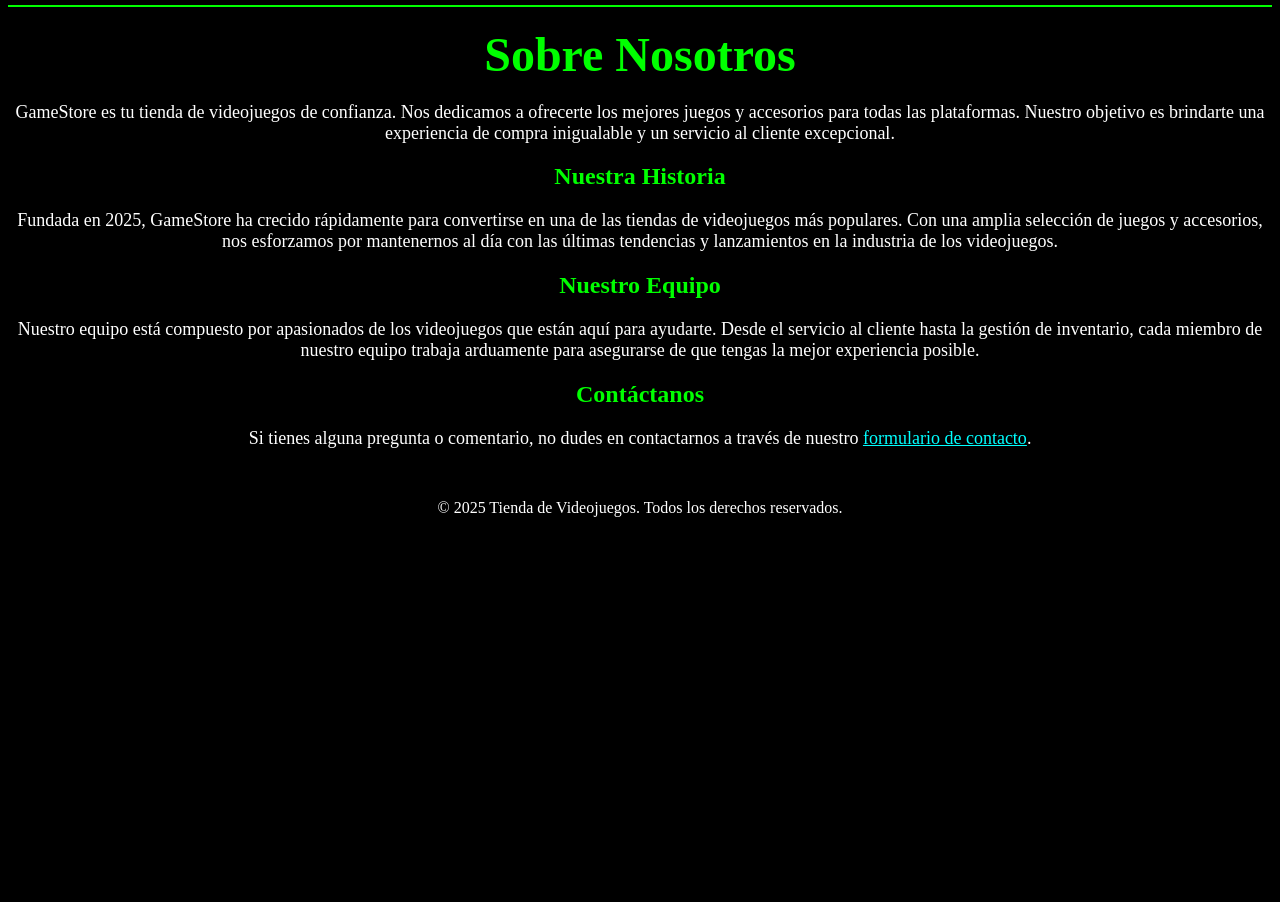
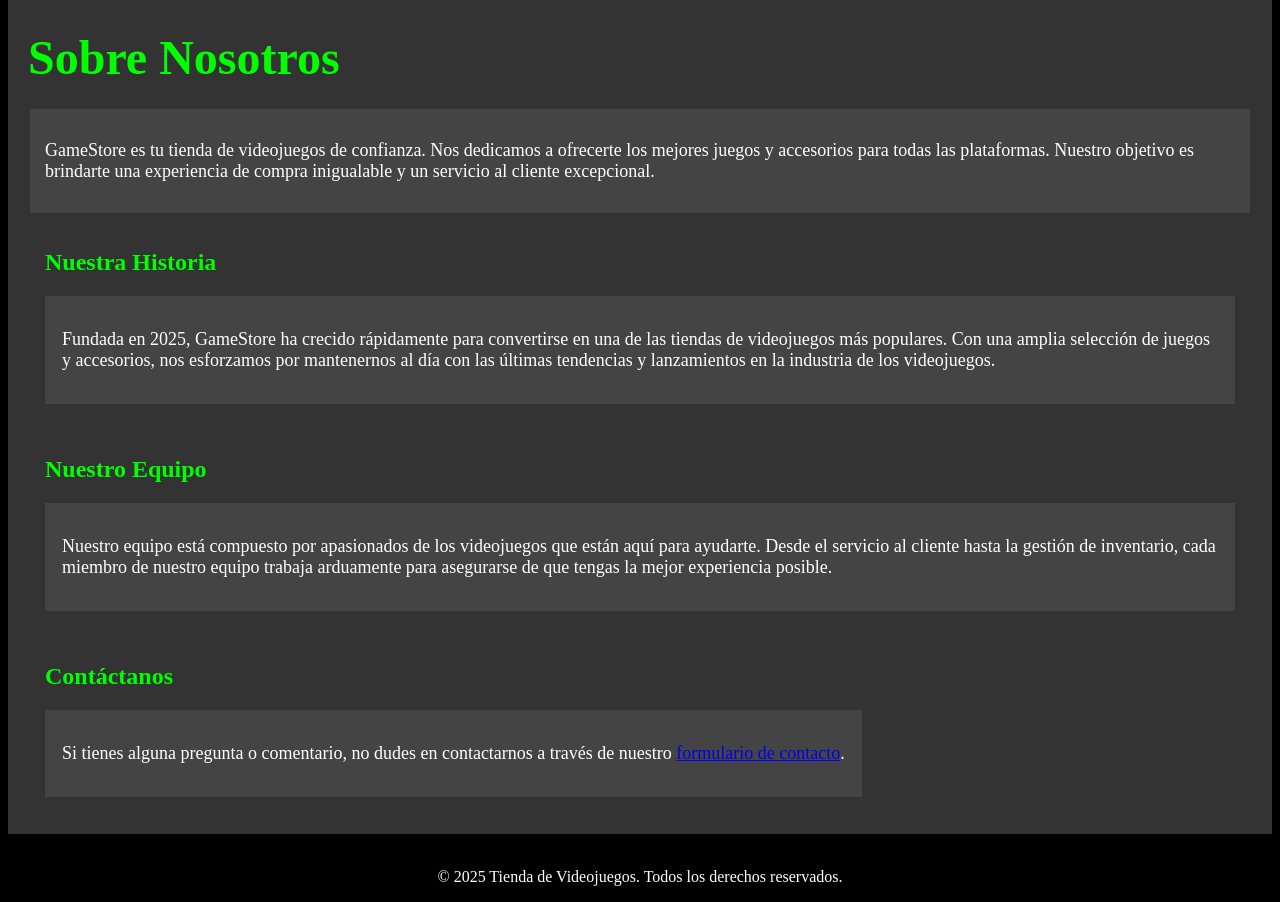
Before and after one commit to NAbantoHuaman/GameStore, a plain HTML site: page pages/nosotros.html in a window 1280 px wide. Shown: the part 422-1324 px from the top of the page. Before the commit the page ends 955 px from the top, so only its background shows below. Drawn offline with Linux system fonts and the light colour scheme.

Commit message:
Actualización

```diff
--- a/pages/nosotros.html
+++ b/pages/nosotros.html
@@ -8,7 +8,7 @@
 <body bgcolor="black" text="white">
     <header align="center">
         <hr color="lime">
-        <<h1><font color="lime" size="10">🎮 PlayStation 5 GameStore</font></h1>
+        <h1><font color="lime" size="10">🎮 PlayStation 5 GameStore</font></h1>
         <hr color="lime">
         <p><strong><font size="6">🕹️ Tu tienda de videojuegos de confianza</font></strong></p>
         <p><strong><font size="5">📞 Soporte 24/7</font></strong></p>
@@ -32,16 +32,69 @@
 
     <!-- Contenido Principal -->
     <main>
-        <section align="center">
-            <h1><font color="lime" size="7">Sobre Nosotros</font></h1>
-            <p><font size="4" color="white">GameStore es tu tienda de videojuegos de confianza. Nos dedicamos a ofrecerte los mejores juegos y accesorios para todas las plataformas. Nuestro objetivo es brindarte una experiencia de compra inigualable y un servicio al cliente excepcional.</font></p>
-            <h2><font color="lime" size="5">Nuestra Historia</font></h2>
-            <p><font size="4" color="white">Fundada en 2025, GameStore ha crecido rápidamente para convertirse en una de las tiendas de videojuegos más populares. Con una amplia selección de juegos y accesorios, nos esforzamos por mantenernos al día con las últimas tendencias y lanzamientos en la industria de los videojuegos.</font></p>
-            <h2><font color="lime" size="5">Nuestro Equipo</font></h2>
-            <p><font size="4" color="white">Nuestro equipo está compuesto por apasionados de los videojuegos que están aquí para ayudarte. Desde el servicio al cliente hasta la gestión de inventario, cada miembro de nuestro equipo trabaja arduamente para asegurarse de que tengas la mejor experiencia posible.</font></p>
-            <h2><font color="lime" size="5">Contáctanos</font></h2>
-            <p><font size="4" color="white">Si tienes alguna pregunta o comentario, no dudes en contactarnos a través de nuestro <a href="contacto.html" style="color: cyan;">formulario de contacto</a>.</font></p>
-        </section>
+        <table cellpadding="20" cellspacing="0" align="center" bgcolor="#333333" >
+            <tr>
+                <td>
+                    <h1><font color="lime" size="7">Sobre Nosotros</font></h1>
+
+                    <table cellpadding="15" align="center">
+                        <tr>
+                            <td bgcolor="#444444">
+                                <p><font size="4" color="white">GameStore es tu tienda de videojuegos de confianza.
+                                    Nos dedicamos a ofrecerte los mejores juegos y accesorios para todas las plataformas.
+                                    Nuestro objetivo es brindarte una experiencia de compra inigualable y un servicio al cliente excepcional.</font></p>
+                            </td>
+                        </tr>
+
+                        <tr>
+                            <td>
+                                <h2><font color="lime" size="5">Nuestra Historia</font></h2>
+                                <table bgcolor="#444444" cellpadding="15">
+                                    <tr>
+                                        <td>
+                                            <p><font size="4" color="white">Fundada en 2025, GameStore ha crecido rápidamente
+                                                para convertirse en una de las tiendas de videojuegos más populares. Con una
+                                                amplia selección de juegos y accesorios, nos esforzamos por mantenernos al día
+                                                con las últimas tendencias y lanzamientos en la industria de los videojuegos.</font></p>
+                                        </td>
+                                    </tr>
+                                </table>
+                            </td>
+                        </tr>
+
+                        <tr>
+                            <td>
+                                <h2><font color="lime" size="5">Nuestro Equipo</font></h2>
+                                <table bgcolor="#444444" cellpadding="15">
+                                    <tr>
+                                        <td>
+                                            <p><font size="4" color="white">Nuestro equipo está compuesto por apasionados de los
+                                                videojuegos que están aquí para ayudarte. Desde el servicio al cliente hasta
+                                                la gestión de inventario, cada miembro de nuestro equipo trabaja arduamente
+                                                para asegurarse de que tengas la mejor experiencia posible.</font></p>
+                                        </td>
+                                    </tr>
+                                </table>
+                            </td>
+                        </tr>
+
+                        <tr>
+                            <td>
+                                <h2><font color="lime" size="5">Contáctanos</font></h2>
+                                <table bgcolor="#444444" cellpadding="15">
+                                    <tr>
+                                        <td>
+                                            <p><font size="4" color="white">Si tienes alguna pregunta o comentario,
+                                                no dudes en contactarnos a través de nuestro <a href="contacto.html">formulario de contacto</a>.</font></p>
+                                        </td>
+                                    </tr>
+                                </table>
+                            </td>
+                        </tr>
+                    </table>
+                </td>
+            </tr>
+        </table>
     </main>
     <footer align="center"><br>
         <p><font color="white">© 2025 Tienda de Videojuegos. Todos los derechos reservados.</font></p>
```
Also changed, not shown: index.html (+0 -1 lines), pages/pago.html (+1 -1 lines), pages/productos/assassins.html (+3 -3 lines), pages/registro.html (+1 -1 lines), pages/soporte.html (+3 -1 lines).
